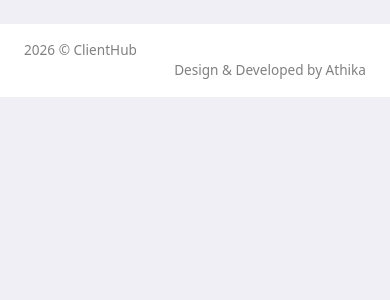
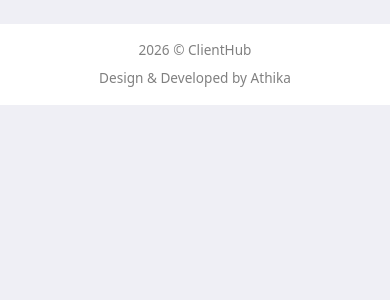
Before and after one commit to athikapriya/django-CRM, a Django app: template base/templates/base/main.html in a window 390 px wide. Shown: the part 76-376 px from the top of the page. Run offline with Django 3.2, Linux system fonts and the light colour scheme; the template is opened without the code that fills it, so the values that code supplies are empty; some libraries are stand-ins or nearby versions.

Commit message:
Add footer.html

```diff
--- /dev/null
+++ b/base/templates/base/footer.html
@@ -0,0 +1,12 @@
+<footer class="mt-4 py-3">
+    <div class="{% if request.user.is_staff %} container {% else %} container-fluid px-4 px-md-5 {% endif %}">
+        <div class="row align-items-center">
+            <div class="col-12 col-sm-6 text-center text-sm-start">
+                <p class="mb-0">2026 &copy; ClientHub</p>
+            </div>
+            <div class="col-12 col-sm-6 text-center text-sm-end mt-2 mt-sm-0">
+                <p class="mb-0">Design & Developed by Athika</p>
+            </div>
+        </div>
+    </div>
+</footer>
--- a/base/templates/base/main.html
+++ b/base/templates/base/main.html
@@ -50,18 +50,7 @@
 
 
     <!-- footer section starts -->
-    <footer class="mt-4 py-3">
-        <div class="{% if request.user.is_staff %}container{% else %}container-fluid px-4 px-md-5{% endif %}">
-            <div class="row align-items-center">
-                <div class="col-md-6">
-                    <p class="mb-0">2026 &copy; ClientHub</p>
-                </div>
-                <div class="col-md-6 text-end">
-                    <p class="mb-0">Design & Developed by Athika</p>
-                </div>
-            </div>
-        </div>
-    </footer>
+    {% include 'base/footer.html' %}
     <!-- footer section ends -->
 
 
```
